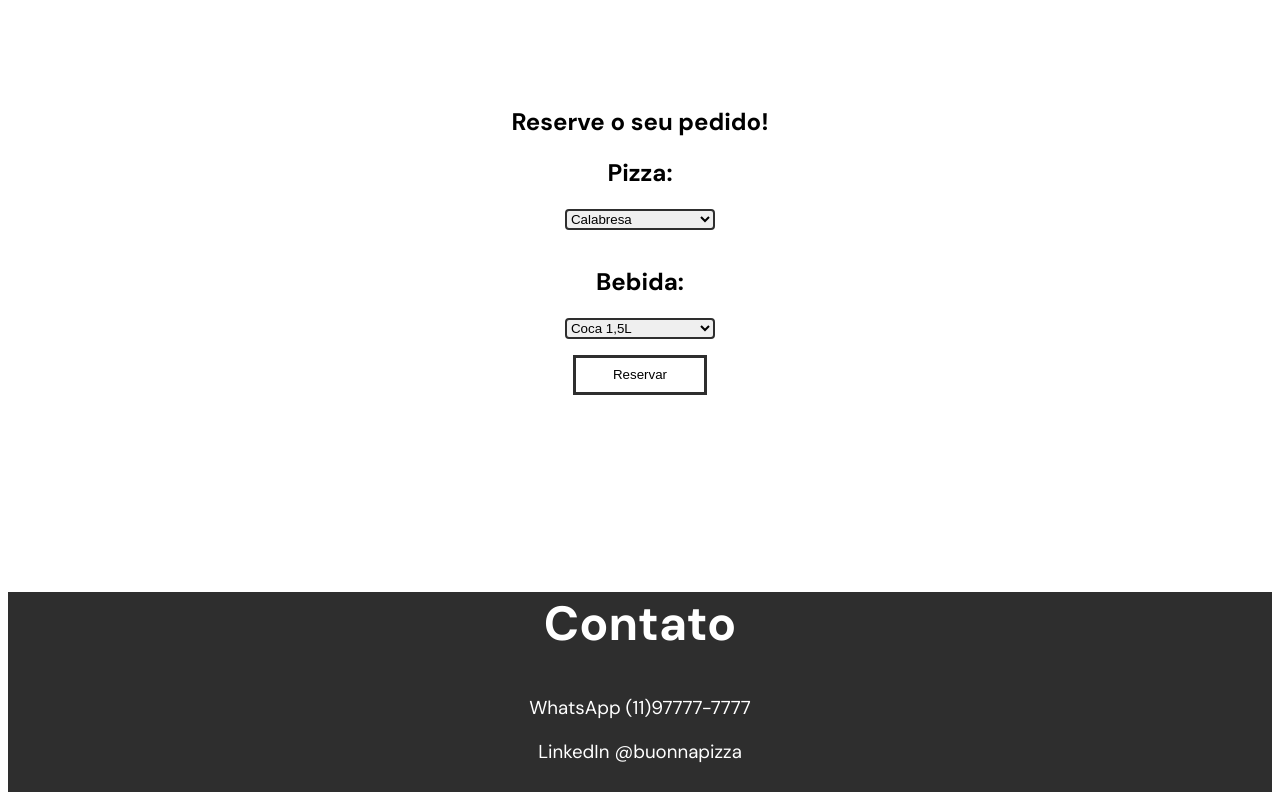
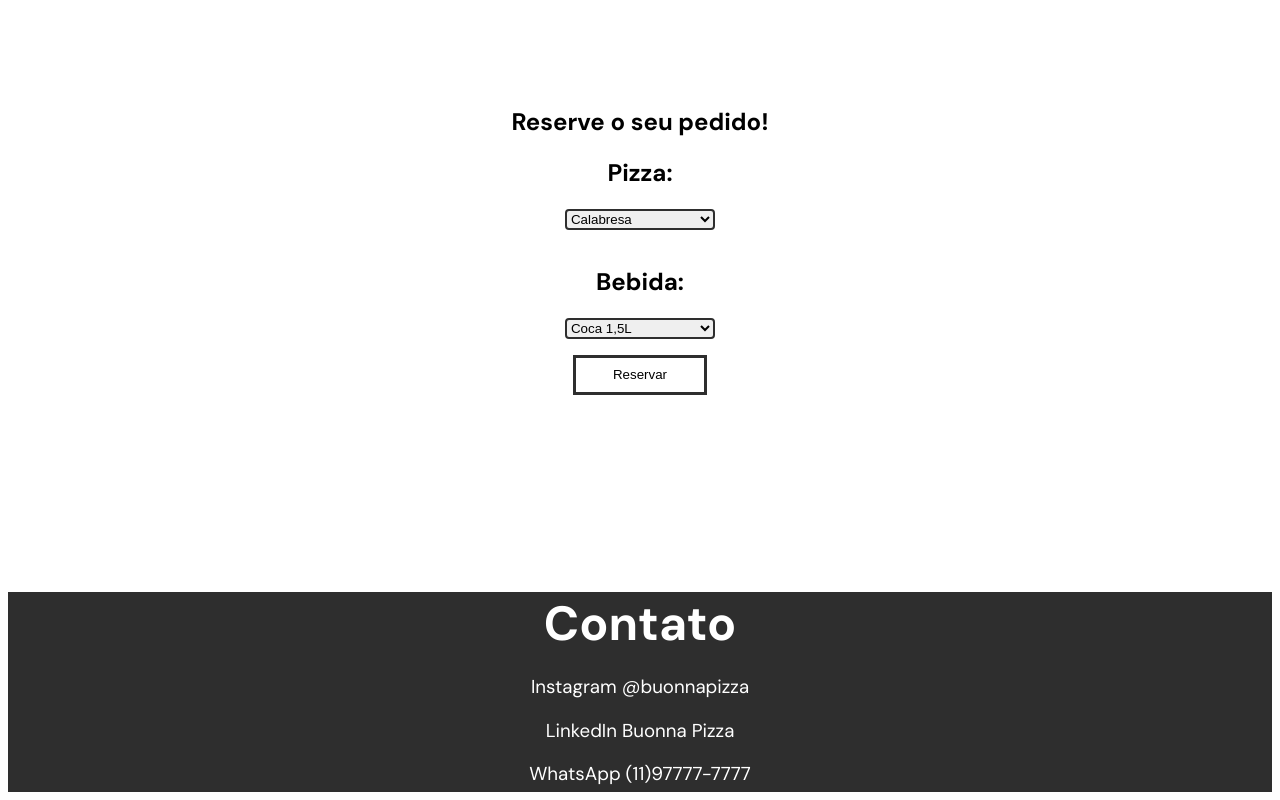
Before and after one commit to leticiareisb/pizzaria-pi2, a plain HTML site: page index.html in a window 1280 px wide. Shown: the part 2980-3780 px from the top of the page. Drawn offline with Linux system fonts and the light colour scheme; files whose address does not match are found by name.

Commit message:
alteracao footer

```diff
--- a/index.html
+++ b/index.html
@@ -180,8 +180,9 @@
 
       <div class="footer"  id="contact">
         <h2>Contato</h2>
+        <h3>Instagram @buonnapizza</h3>
+        <h3>LinkedIn Buonna Pizza</h3>
         <h3>WhatsApp (11)97777-7777</h3>
-        <h3>LinkedIn @buonnapizza</h3>
     </div>
 
     <script src="main.js"></script>
--- a/style.css
+++ b/style.css
@@ -357,6 +357,7 @@ height: 25vh;
 .footer > h2 {
 font-size: 3rem;
 text-align: center;
+margin-bottom: 0.5rem;
 }
 .footer > h3 {
 font-weight: 200;
```
